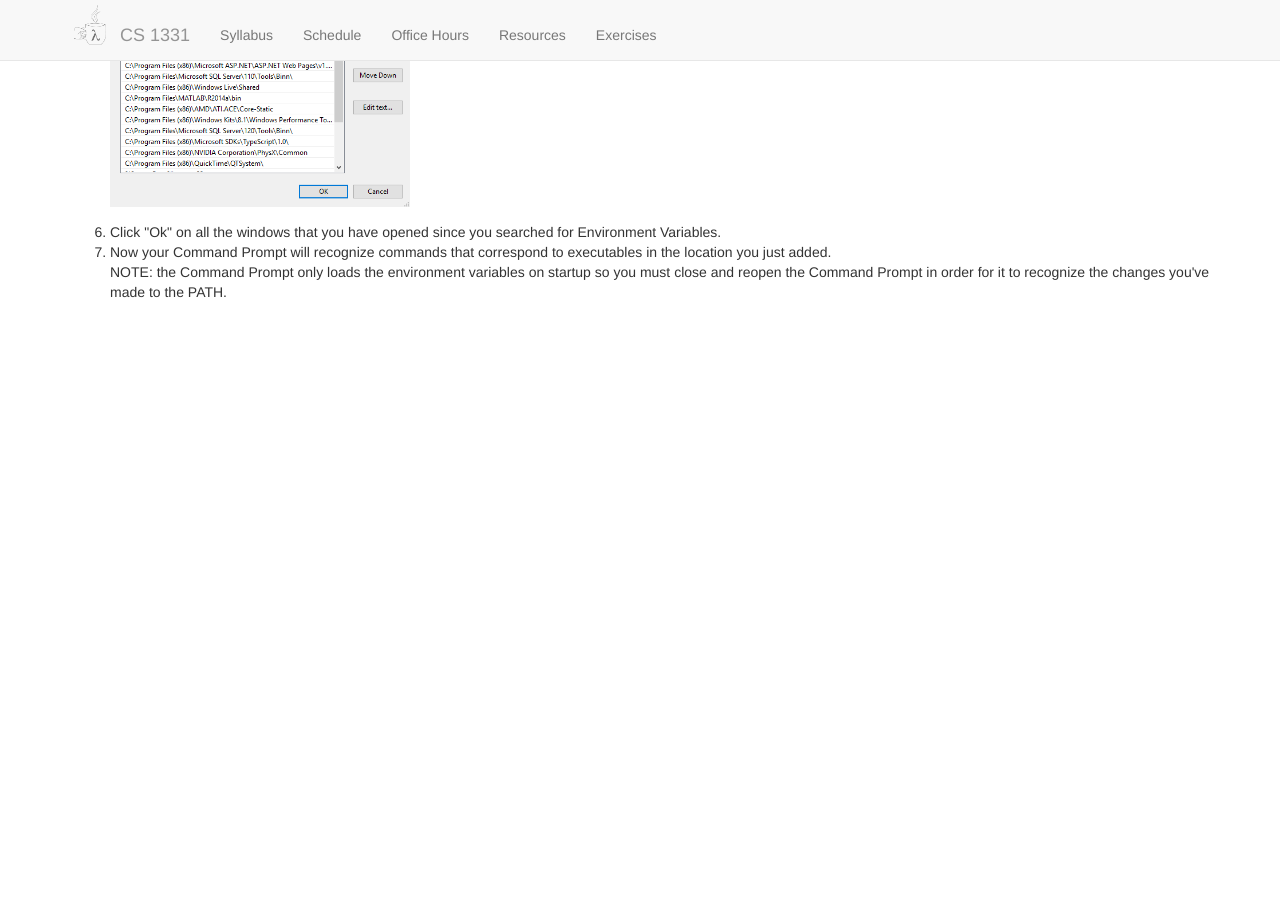
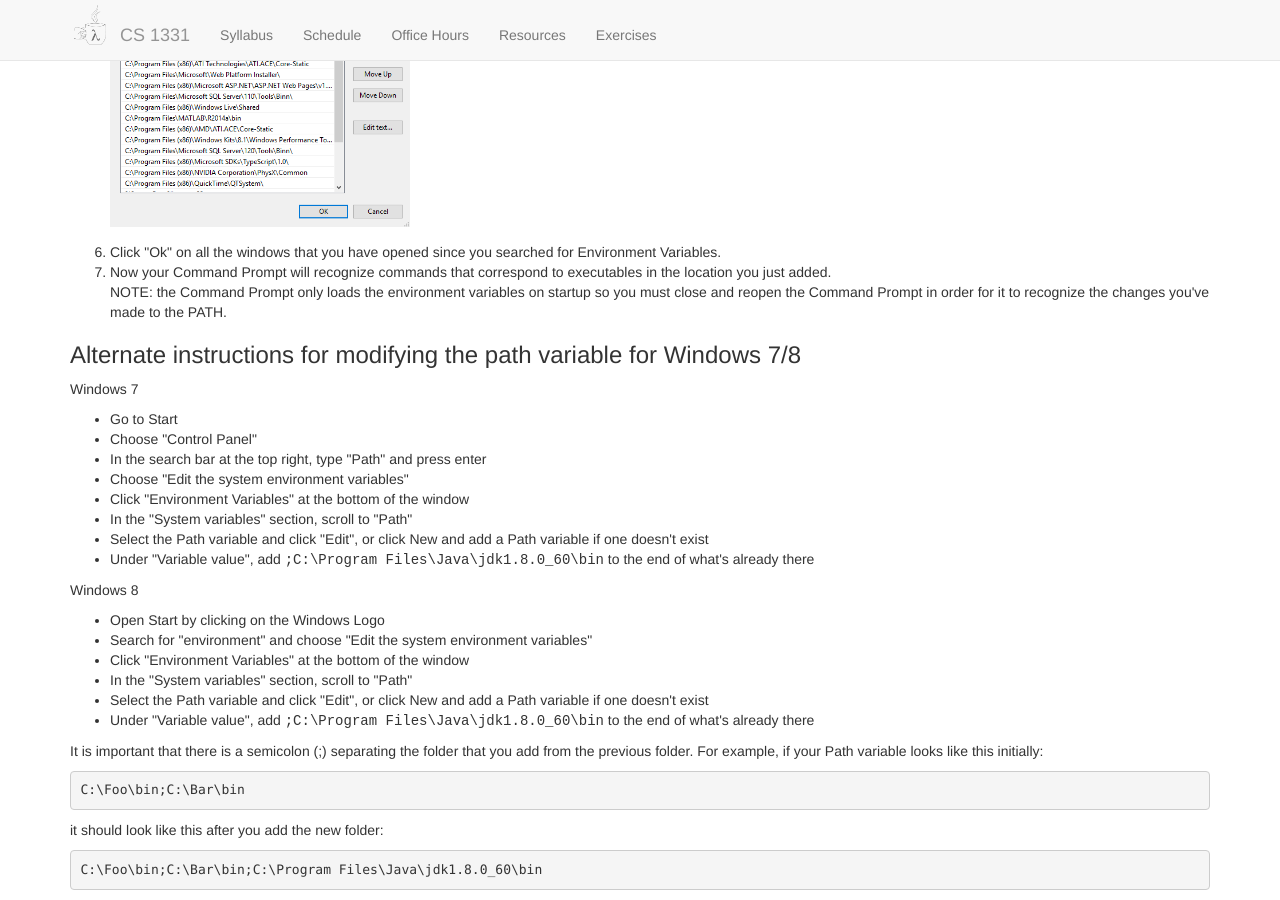
Before and after one commit to cs1331/cs1331.github.io.old, a Jekyll site: the page built from environment-variables.html, in a window 1280 px wide and 900 px high, scrolled down 1700 px. Built offline with Jekyll 4.4.1, drawn with Linux system fonts in a browser that asks for light colours; nearby versions of some CDN libraries; before the commit the page ends 2012 px from its top, so only the background shows below that; some of the changed text lies outside the part shown.

Commit message:
added windows 7/8 specific PATH variable instructions to environment variables page

```diff
--- a/environment-variables.html
+++ b/environment-variables.html
@@ -23,7 +23,7 @@ title: CS 1331 - Environment Variables
 <h2>How to modify your PATH Environment Variable</h2>
 
 <p>NOTE: For the purposes of this class this section only applies to Windows users.</p>
-<p>NOTE: These screenshots were taken on Windows 10. Functionally all these instructions should be the same for Windows 7 and 8 except that the screenshots will look a little different.</p>
+<p>NOTE: These screenshots were taken on Windows 10. These instructions should be more or less the same for Windows 7 and 8. <a href="#windows-7-8-alt-instructions">Here</a> are some alternative instructions directly for Windows 7/8 if you need them.</p>
 <p>NOTE: Look <a href="http://www.pcworld.com/article/250061/how_to_copy_a_file_path_to_the_clipboard.html">here</a> for instructions on how to copy/paste a file/folder path on Windows.</p>
 
 <ol>
@@ -39,3 +39,37 @@ title: CS 1331 - Environment Variables
 <li>Now your Command Prompt will recognize commands that correspond to executables in the location you just added.</li>
 <p>NOTE: the Command Prompt only loads the environment variables on startup so you must close and reopen the Command Prompt in order for it to recognize the changes you've made to the PATH.</p>
 </ol>
+
+
+<h3 id="windows-7-8-alt-instructions">Alternate instructions for modifying the path variable for Windows 7/8</h3>
+
+<p>Windows 7</p>
+<ul class="simple">
+<li>Go to Start</li>
+<li>Choose &quot;Control Panel&quot;</li>
+<li>In the search bar at the top right, type &quot;Path&quot; and press enter</li>
+<li>Choose &quot;Edit the system environment variables&quot;</li>
+<li>Click &quot;Environment Variables&quot; at the bottom of the window</li>
+<li>In the &quot;System variables&quot; section, scroll to &quot;Path&quot;</li>
+<li>Select the Path variable and click &quot;Edit&quot;, or click New and add a Path variable if one doesn't exist</li>
+<li>Under &quot;Variable value&quot;, add <tt class="docutils literal"><span class="pre">;C:\Program</span> Files\Java\jdk1.8.0_60\bin</tt> to the end of what's already there</li>
+</ul>
+
+<p>Windows 8</p>
+<ul class="simple">
+<li>Open Start by clicking on the Windows Logo</li>
+<li>Search for &quot;environment&quot; and choose &quot;Edit the system environment variables&quot;</li>
+<li>Click &quot;Environment Variables&quot; at the bottom of the window</li>
+<li>In the &quot;System variables&quot; section, scroll to &quot;Path&quot;</li>
+<li>Select the Path variable and click &quot;Edit&quot;, or click New and add a Path variable if one doesn't exist</li>
+<li>Under &quot;Variable value&quot;, add <tt class="docutils literal"><span class="pre">;C:\Program</span> Files\Java\jdk1.8.0_60\bin</tt> to the end of what's already there</li>
+</ul>
+
+<p>It is important that there is a semicolon (;) separating the folder that you add from the previous folder. For example, if your Path variable looks like this initially:</p>
+<pre class="code literal-block">
+C:\Foo\bin;C:\Bar\bin
+</pre>
+<p>it should look like this after you add the new folder:</p>
+<pre class="code literal-block">
+C:\Foo\bin;C:\Bar\bin;C:\Program Files\Java\jdk1.8.0_60\bin
+</pre>
```
